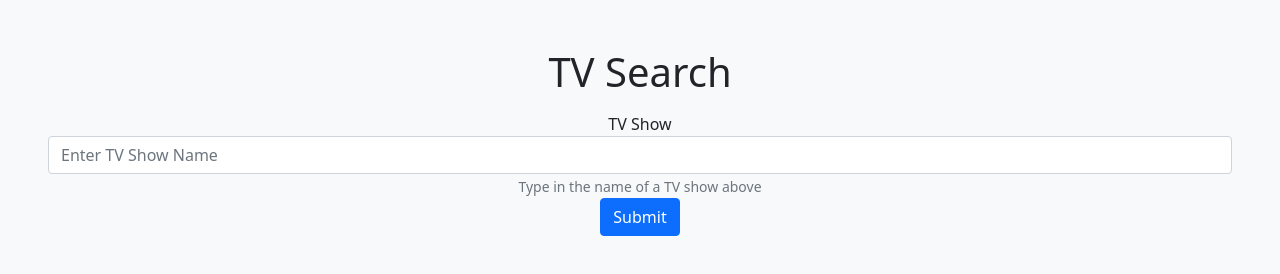
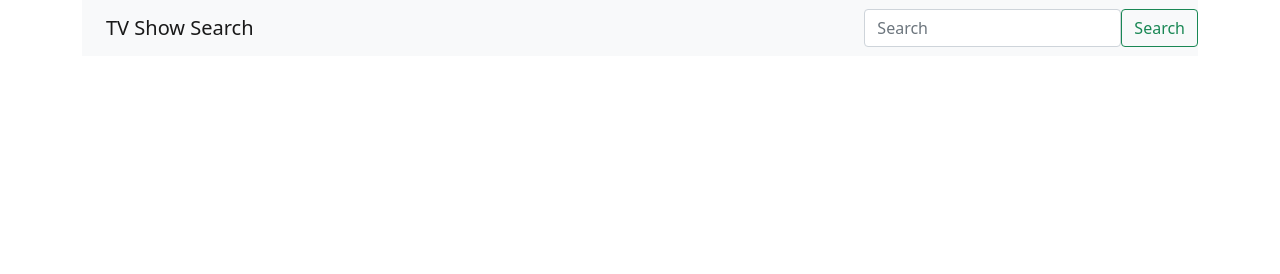
Before and after one commit to BatteryRage/tv-show-search, a plain HTML site: page index.html in a window 1280 px wide. Drawn offline with nearby package versions, Linux system fonts and the light colour scheme.

Commit message:
Added Bootstrap navbar with search

```diff
--- a/app.js
+++ b/app.js
@@ -46,7 +46,7 @@ const displayData = async (data) => {
 
 const body = document.querySelector("body");
 const apiSearchURL = "https://api.tvmaze.com/search/shows?q=";
-const searchBar = document.querySelector('input[type="text"]');
+const searchBar = document.querySelector('input[type="search"]');
 
 // const div = document.createElement("div");
 // div.id = "searchResults";
--- a/index.html
+++ b/index.html
@@ -10,18 +10,16 @@
 
 
 <body>
-    <div class="p-5 text-center bg-light">
-        <h1 class="mb-3">TV Search</h1>
-        <form>
-            <div class="form-group">
-                <label for="tvinput">TV Show</label>
-                <input type="text" class="form-control" id="tvinput" aria-describedby="tvinput"
-                    placeholder="Enter TV Show Name">
-                <small id="searchHelp" class="form-text text-muted">Type in the name of a TV show above</small>
+    <div class="container">
+        <nav class="navbar navbar-expand-lg navbar-light bg-light justify-content-between">
+            <a class="navbar-brand px-4" href="#">TV Show Search</a>
+            <form class="form-inline d-flex flex-row">
+                <input class="form-control mr-sm-2" type="search" placeholder="Search" aria-label="Search">
 
-            </div>
-            <button type="submit" class="btn btn-primary">Submit</button>
+                <button class="btn btn-outline-success my-2 my-sm-0 justify-content-left" type="submit">Search</button>
+            </form>
 
+        </nav>
     </div>
     <div id="searchResults"></div>
 
```
